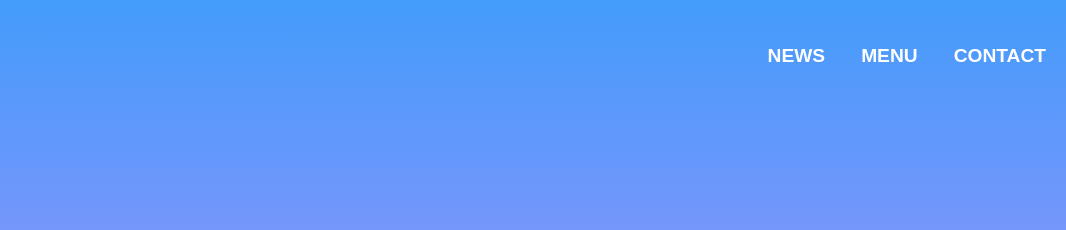
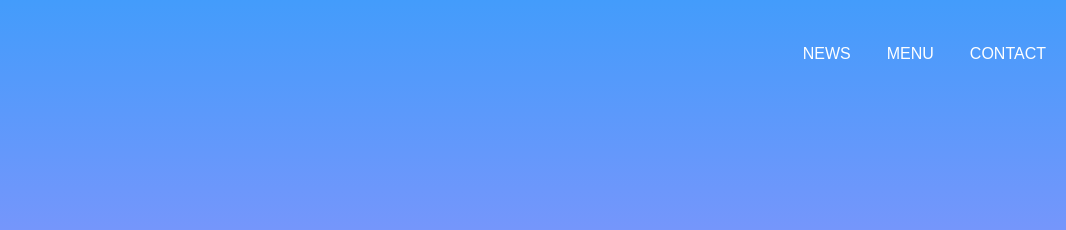
Before and after one commit to neotopia-inc/test_ads, a plain HTML site: page index.html in a window 1280 px wide. Shown: the top 230 px of the page, 214-1280 px from the left. Drawn offline with Linux system fonts and the light colour scheme; some packages are replaced by stand-ins of ours.

Commit message:
Update stylesheet.css

```diff
--- a/stylesheet.css
+++ b/stylesheet.css
@@ -35,8 +35,8 @@ img {
 }
 .main-nav {
     display: flex;
-    font-size: 1.2rem;
-    font-weight: bold;
+    font-size: 1rem;
+    font-weight: normal;
     font-family: sans-serif;
     text-transform: uppercase;
     margin-top: 20px;
```
